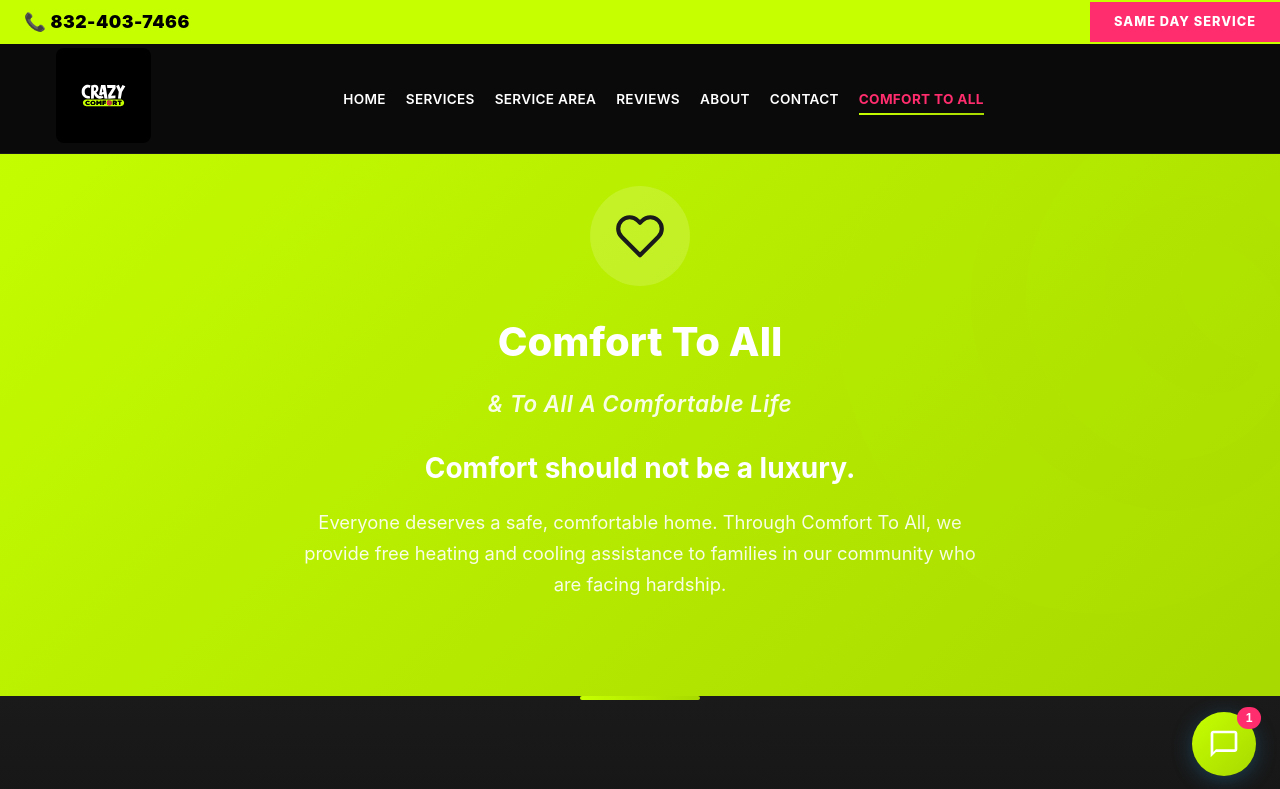
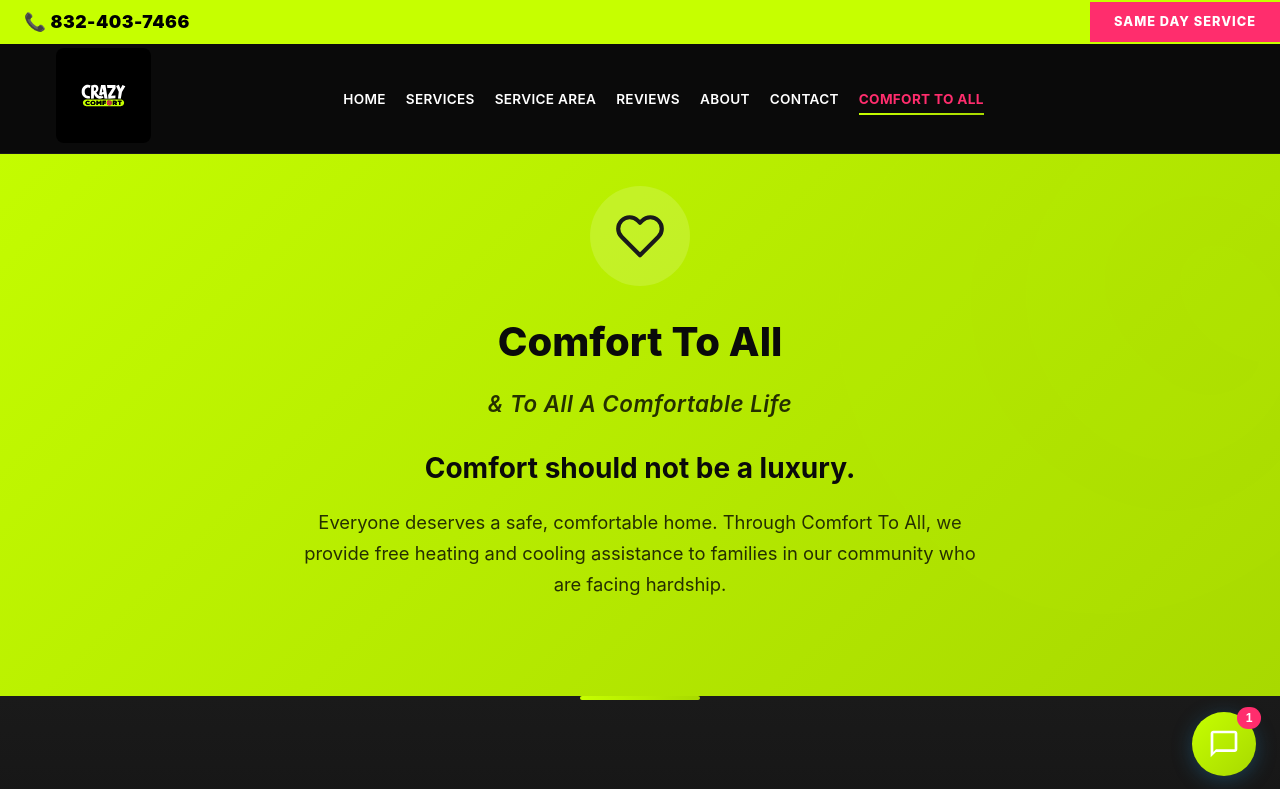
Before and after one commit to crazycomfort/Website, a website: page comfort-to-all/index.html in a window 1280 px wide. Shown: the top 789 px of the page. Drawn offline with Linux system fonts and the light colour scheme; files that its build step writes are made by us from their sources; no server answers.

Commit message:
Fix white text on green hero in Comfort To All page
Co-authored-by: Cursor <cursoragent@cursor.com>

```diff
--- a/comfort-to-all/index.html
+++ b/comfort-to-all/index.html
@@ -84,10 +84,10 @@
                 <div style="width: 100px; height: 100px; margin: 0 auto 1.5rem; background: rgba(255,255,255,0.15); border-radius: 50%; display: flex; align-items: center; justify-content: center;">
                     <svg width="50" height="50" viewBox="0 0 24 24" fill="none" stroke="#1a1a1a" stroke-width="2" stroke-linecap="round" stroke-linejoin="round"><path d="M20.84 4.61a5.5 5.5 0 0 0-7.78 0L12 5.67l-1.06-1.06a5.5 5.5 0 0 0-7.78 7.78l1.06 1.06L12 21.23l7.78-7.78 1.06-1.06a5.5 5.5 0 0 0 0-7.78z"></path></svg>
                 </div>
-                <h1 class="section-title" style="color: #ffffff; margin-bottom: 0.75rem;">Comfort To All</h1>
-                <p style="font-size: 1.4rem; font-weight: 600; margin-bottom: 1.5rem; color: rgba(255,255,255,0.9); font-style: italic; letter-spacing: 0.5px;">&amp; To All A Comfortable Life</p>
-                <p style="font-size: 1.75rem; font-weight: 700; margin-bottom: 1rem; color: #ffffff;">Comfort should not be a luxury.</p>
-                <p style="font-size: 1.15rem; max-width: 700px; margin: 0 auto; color: rgba(255,255,255,0.9); line-height: 1.7;">
+                <h1 class="section-title" style="color: #0a0a0a; margin-bottom: 0.75rem;">Comfort To All</h1>
+                <p style="font-size: 1.4rem; font-weight: 600; margin-bottom: 1.5rem; color: rgba(0,0,0,0.8); font-style: italic; letter-spacing: 0.5px;">&amp; To All A Comfortable Life</p>
+                <p style="font-size: 1.75rem; font-weight: 700; margin-bottom: 1rem; color: #0a0a0a;">Comfort should not be a luxury.</p>
+                <p style="font-size: 1.15rem; max-width: 700px; margin: 0 auto; color: rgba(0,0,0,0.8); line-height: 1.7;">
                     Everyone deserves a safe, comfortable home. Through Comfort To All, we provide free heating and cooling assistance to families in our community who are facing hardship.
                 </p>
             </div>
```
